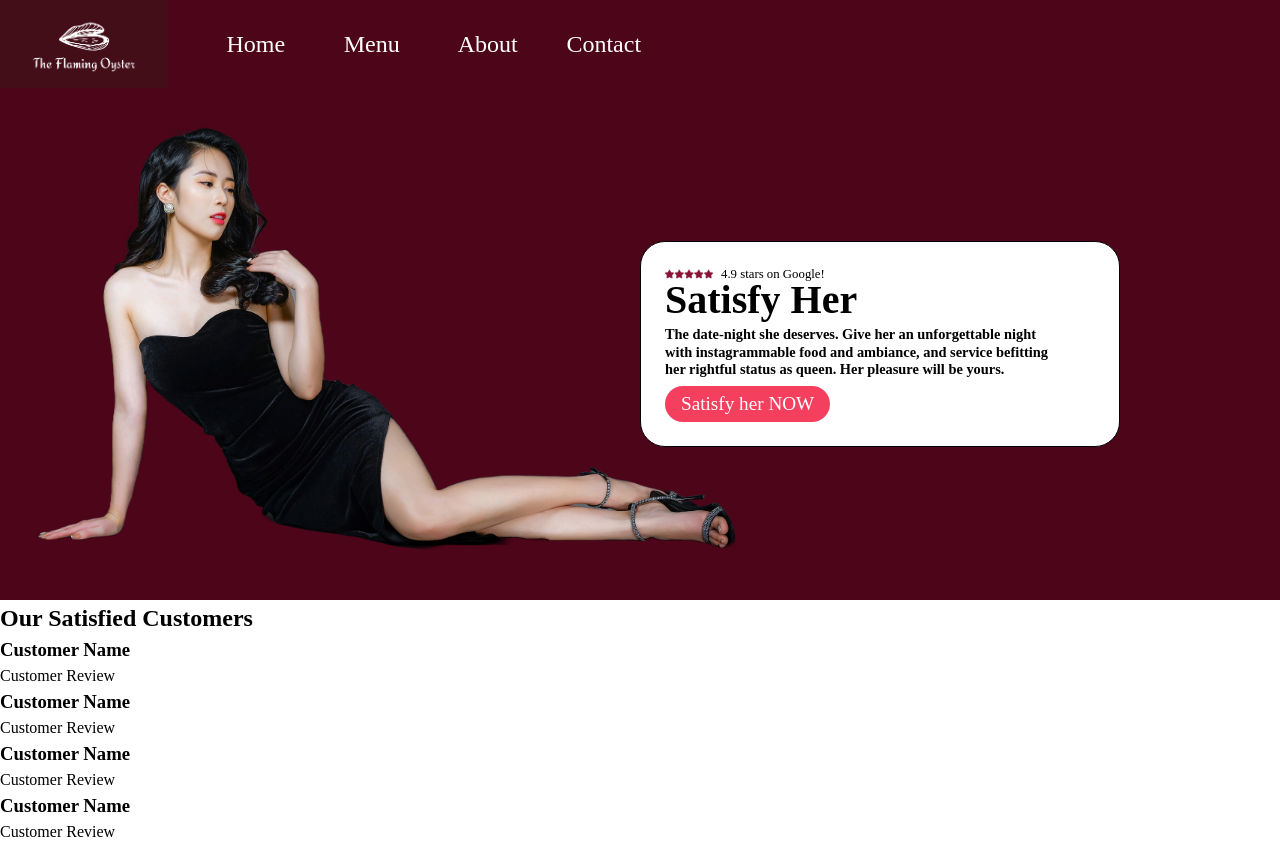
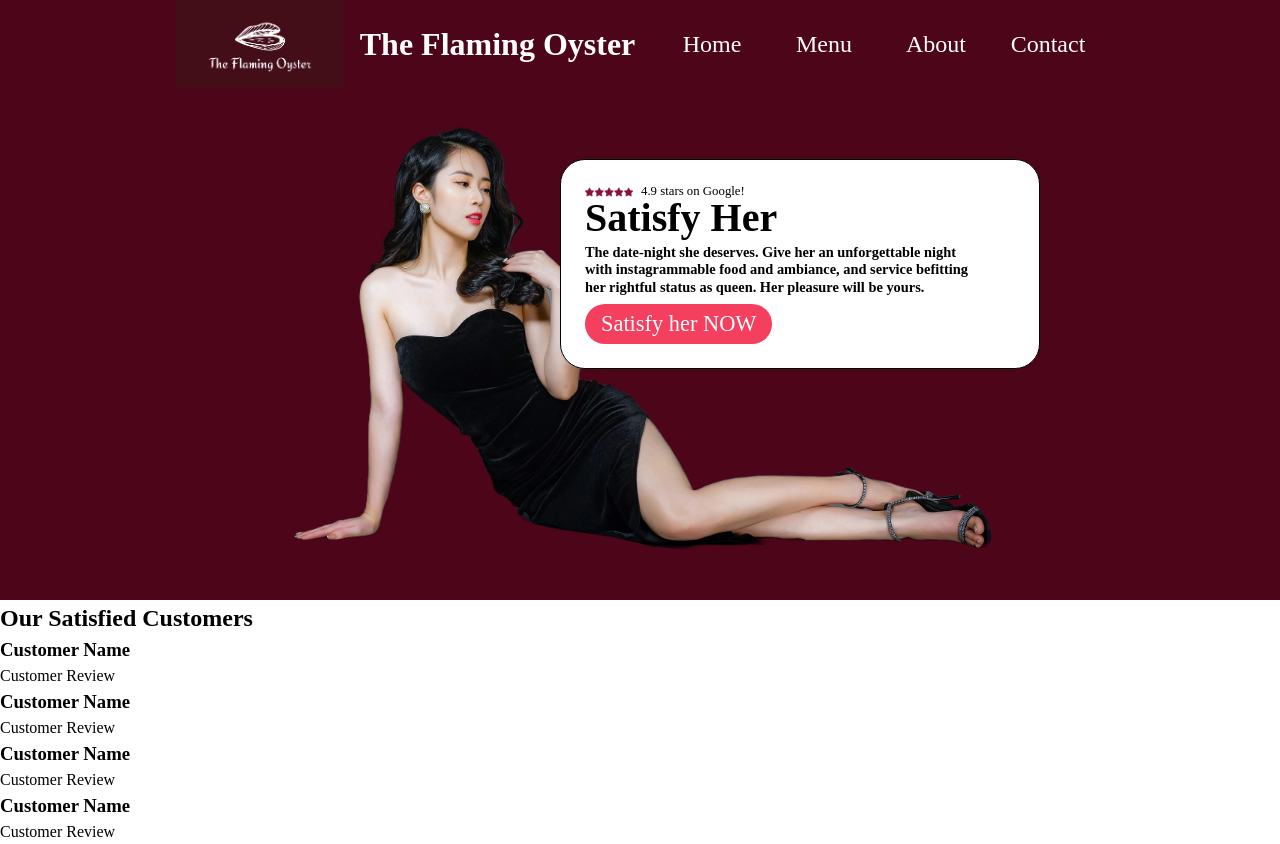
Before and after one commit to harithkhan/odin-restaurant-page, a website built with webpack: page src/template.html in a window 1280 px wide. Built offline with nearby package versions, Linux system fonts and the light colour scheme.

Commit message:
style: align header and hero to the center

```diff
--- a/src/style.css
+++ b/src/style.css
@@ -52,7 +52,7 @@ h1, h2, h3, h4, h5, h6 {
 body {
   display: flex;
   flex-direction: column;
-  min-width: 50rem;
+  min-width: 80rem;
 }
 
 /* Header */
@@ -62,6 +62,15 @@ header {
   align-items: center;
   background-color: var(--bg-very-dark);
   height: 5.5rem;
+  justify-content: center;
+}
+
+.logo-container {
+  display: flex;
+  gap: 1rem;
+  align-items: center;
+  width: 40rem;
+  text-decoration: none;
 }
 
 .logo {
@@ -69,13 +78,20 @@ header {
   height: 5.5rem;
 }
 
+.header-text {
+  color: white;
+  text-decoration: none;
+}
+
 nav {
-  margin-left: 2rem;
+  display: flex;
+  margin-left: -10rem;
 }
 
 .nav-button {
   cursor: pointer;
   background-color: var(--bg-very-dark);
+  transition: background-color 0.3s ease;
   color: white;
   border: none;
   width: 7rem;
@@ -87,7 +103,7 @@ nav {
   background-color: var(--very-dark-rose);
 }
 
-/* Body */
+/* Content */
 
 #content {
   display: flex;
@@ -100,8 +116,6 @@ nav {
   background-color: #4c0519;
   position: relative;
   display: grid;
-  grid-template-columns: 1fr 1fr;
-  align-items: center;
 }
 
 .hero-bg {
@@ -109,7 +123,7 @@ nav {
   height: 30rem;
   position: absolute;
   top: 0;
-  left: 2rem;
+  margin-left: 18rem;
   z-index: 0;
   object-fit: cover;
 }
@@ -123,6 +137,10 @@ nav {
   grid-column: 2 / -1;
   border-radius: 25px;
   padding: 1.5rem;
+  justify-self: center;
+  align-self: center;
+  margin-left: 20rem;
+  margin-bottom: 10rem;
 }
 
 .kicker-container {
@@ -155,11 +173,17 @@ nav {
 }
 
 .cta-button {
+  cursor: pointer;
+  transition: background-color 0.3s ease;
   margin-top: 0.5rem;
-  font-size: 1.2rem;
+  font-size: 1.4rem;
   border-radius: 25px;
   border: none;
   padding: 0.2rem 1rem 0.2rem 1rem;
   color: white;
   background-color: var(--rose);
 }
+
+.cta-button:hover {
+  background-color: var(--bg-dark);
+}
--- a/src/template.html
+++ b/src/template.html
@@ -10,6 +10,7 @@
     <header>
         <a href="/" class="logo-container" target="_self" rel="noopener noreferrer">
             <img src="./img/logo-5.png" class="logo" alt="Logo of The Flaming Oyster">
+            <h1 class="header-text">The Flaming Oyster</h1>
         </a>
         <nav>
             <button type="button" class="nav-button">Home</button>
```
